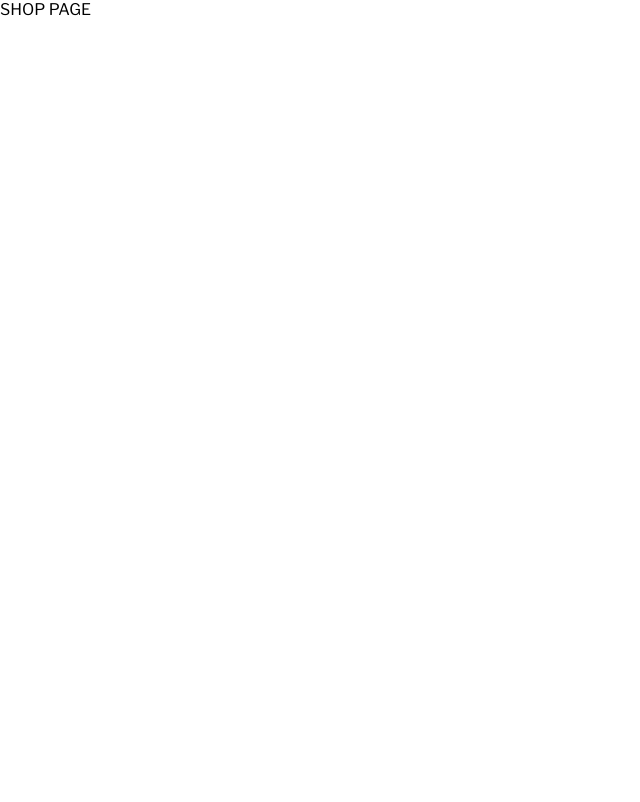
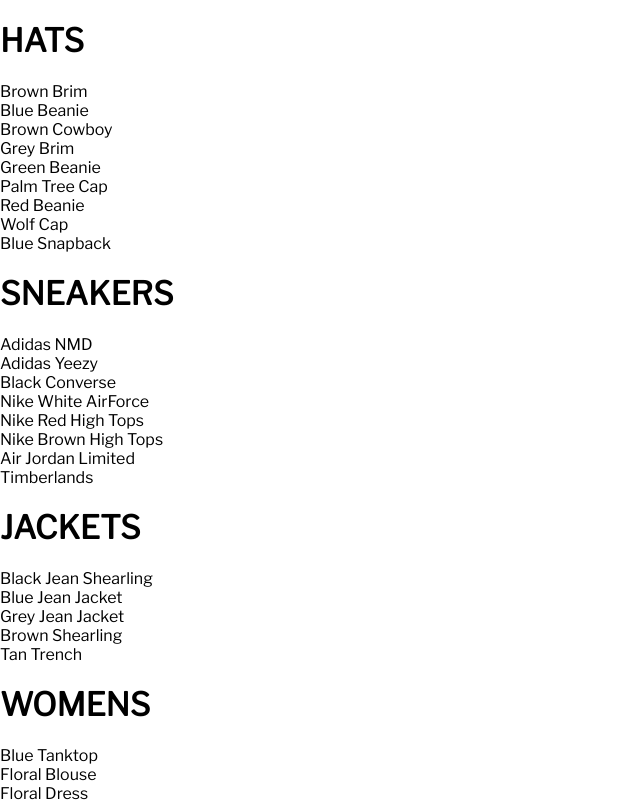
Before and after one commit to sarisssa/Elysium, a React (Create React App) app: page /shop in a window 1280 px wide. Shown: the top 802 px of the page, without its empty margins (0-640 px from the left). Built offline with nearby package versions, Linux system fonts and the light colour scheme.

Commit message:
Add Collection Preview component and integrate into Shop Page.

```diff
--- /dev/null
+++ b/src/components/collection-preview/collection-preview.component.jsx
@@ -0,0 +1,16 @@
+import React from 'react';
+
+import './collection-preview.styles.scss';
+
+const CollectionPreview = ({ title, items }) => (
+    <div className='collection-preview'>
+        <h1 className='title'>{title.toUpperCase()}</h1>
+        <div className='preview'>
+            {items.map(item => (
+                <div key ={item.id}>{item.name}</div>
+            ))}
+        </div>
+    </div>
+)
+
+export default CollectionPreview;
--- a/src/pages/shop/shop.component.jsx
+++ b/src/pages/shop/shop.component.jsx
@@ -1,4 +1,6 @@
 import React from 'react';
+
+import CollectionPreview from '../../components/collection-preview/collection-preview.component';
 
 import SHOP_DATA from './shop.data.js';
 
@@ -12,9 +14,14 @@ class ShopPage extends React.Component {
     }
 
     render() {
+        const { collections } = this.state;
         return (
-            <div>SHOP PAGE</div>
-        )
+            <div className='shop-page'>
+                {collections.map(({ id, ...otherCollectionProps }) => (
+                    <CollectionPreview key={id} {...otherCollectionProps} /> //Spread in title, routeName and items
+                ))}
+            </div>
+        );
     }
 }
 
```
Also changed, not shown: src/components/collection-preview/collection-preview.styles.scss (added).
